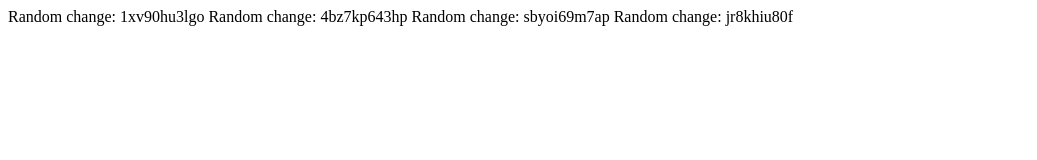
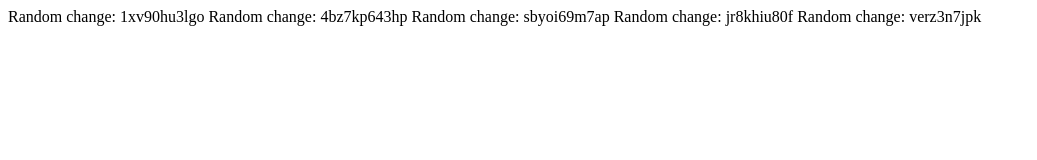
Before and after one commit to satya-hash/script-bot, a website: page index.html in a window 1280 px wide. Shown: the whole page, without its empty margins (0-1037 px from the left). Drawn offline with Linux system fonts and the light colour scheme.

Commit message:
Random update: 2024-12-16T09:19:49.872Z

```diff
--- a/index.html
+++ b/index.html
@@ -12,3 +12,4 @@
 Random change: 4bz7kp643hp
 Random change: sbyoi69m7ap
 Random change: jr8khiu80f
+Random change: verz3n7jpk
```
